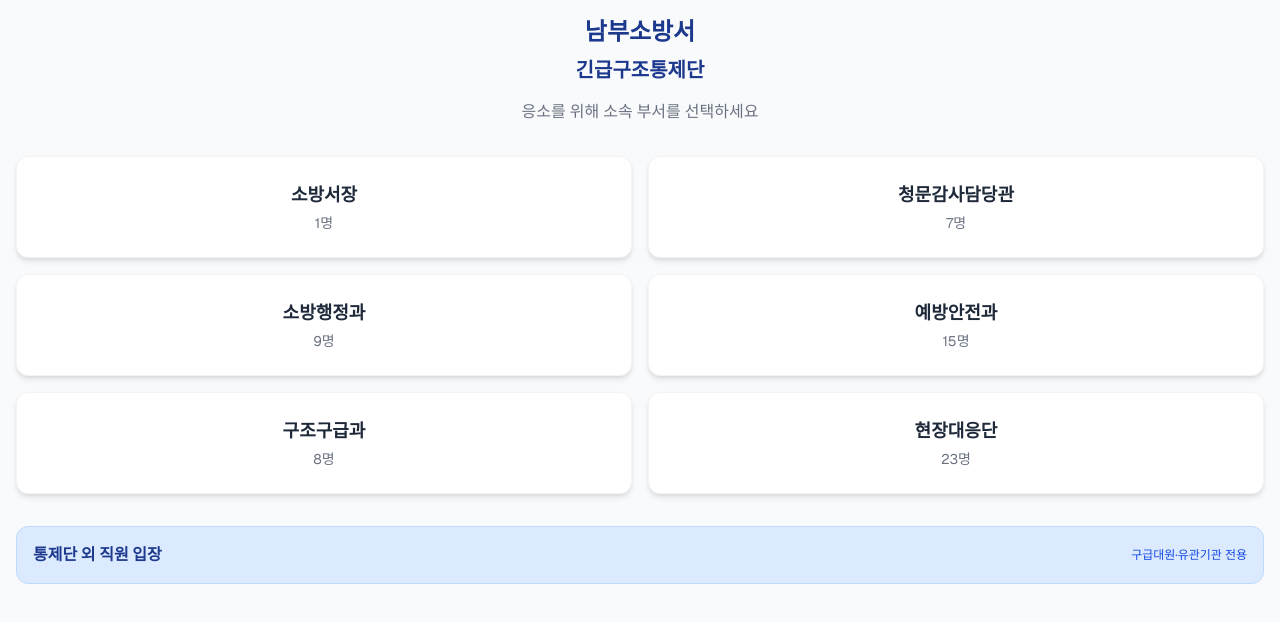
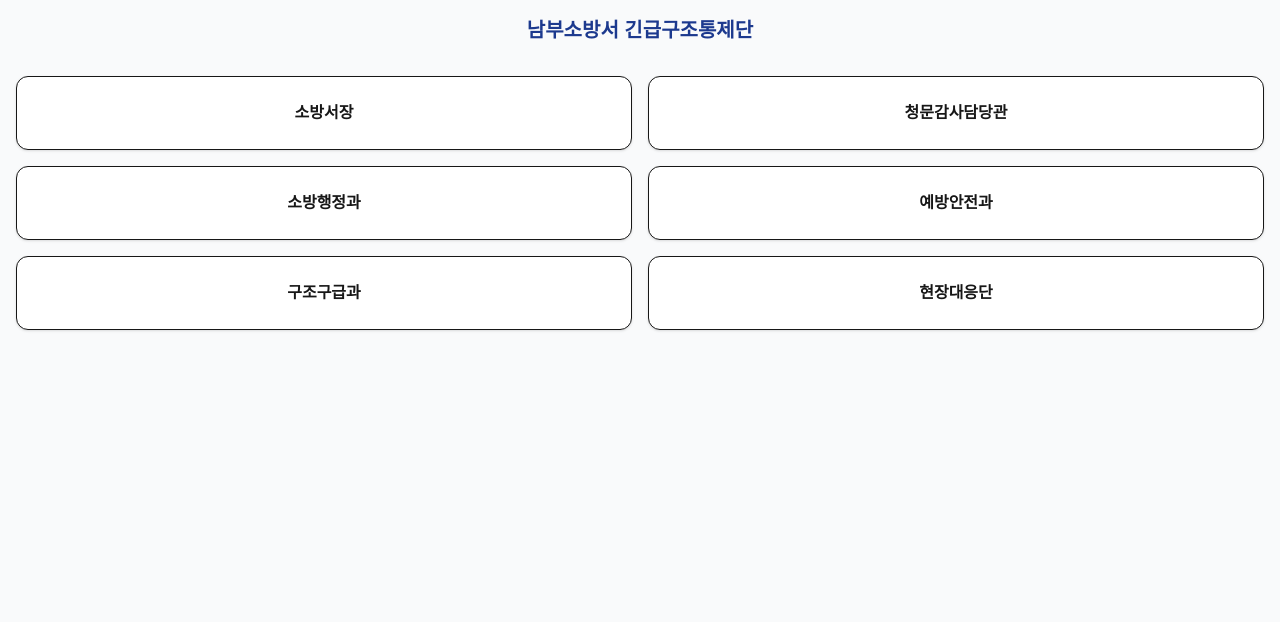
Before and after one commit to murder9900-maker/nambu-sos, a Next.js app: page / in a window 1280 px wide. Shown: the top 622 px of the page. Built offline with nearby package versions, Linux system fonts and the light colour scheme.

Commit message:
Update page.tsx

```diff
--- a/app/page.tsx
+++ b/app/page.tsx
@@ -3,8 +3,11 @@
 import { useState } from 'react';
 
 export default function Home() {
+  // 현재 보고 있는 화면을 관리 (메인 or 상세)
+  const [selectedDept, setSelectedDept] = useState<string | null>(null);
+
   const departments = [
-    { name: '소방서장', count: 1 },
+    { name: '소방서장', title: '소방정', person: '제용기' },
     { name: '청문감사담당관', count: 7 },
     { name: '소방행정과', count: 9 },
     { name: '예방안전과', count: 15 },
@@ -12,33 +15,41 @@ export default function Home() {
     { name: '현장대응단', count: 23 },
   ];
 
+  // 메인 화면
+  if (!selectedDept) {
+    return (
+      <div className="min-h-screen bg-gray-50 p-4">
+        <div className="text-center mb-8">
+          <h1 className="text-xl font-bold text-blue-900">남부소방서 긴급구조통제단</h1>
+        </div>
+        <div className="grid grid-cols-2 gap-4">
+          {departments.map((dept) => (
+            <button key={dept.name} onClick={() => setSelectedDept(dept.name)} className="bg-white p-6 rounded-xl shadow border text-center">
+              <div className="font-bold">{dept.name}</div>
+            </button>
+          ))}
+        </div>
+      </div>
+    );
+  }
+
+  // 소방서장 상세 화면 (주임님 캡처 화면 구현)
   return (
-    <div className="min-h-screen bg-gray-50 p-4 font-sans">
-      {/* 헤더 부분 */}
-      <div className="text-center mb-8">
-        <h1 className="text-2xl font-bold text-blue-900 mb-2">남부소방서</h1>
-        <h2 className="text-xl font-bold text-blue-900">긴급구조통제단</h2>
-        <p className="text-gray-500 mt-4">응소를 위해 소속 부서를 선택하세요</p>
+    <div className="min-h-screen bg-gray-50 p-4">
+      <button onClick={() => setSelectedDept(null)} className="mb-4 text-2xl">←</button>
+      <h2 className="text-center font-bold text-xl mb-6">소방서장</h2>
+
+      <div className="bg-white p-6 rounded-2xl shadow-sm border mb-6">
+        <div className="text-yellow-500 mb-2">★ 선택된 인원</div>
+        <div className="space-y-4">
+          <div className="flex justify-between"><span>직위</span><span className="font-bold">소방서장</span></div>
+          <div className="flex justify-between"><span>직급</span><span>소방정</span></div>
+          <div className="flex justify-between"><span>성명</span><span>제용기</span></div>
+          <div className="flex justify-between"><span>편성부서</span><span className="text-yellow-600">★ 긴급구조통제단장</span></div>
+        </div>
       </div>
 
-      {/* 부서 선택 버튼 그리드 */}
-      <div className="grid grid-cols-2 gap-4">
-        {departments.map((dept) => (
-          <button
-            key={dept.name}
-            className="bg-white p-6 rounded-xl shadow-md border border-gray-100 text-center hover:bg-blue-50 transition-colors"
-          >
-            <div className="text-lg font-bold text-gray-800">{dept.name}</div>
-            <div className="text-sm text-gray-500 mt-1">{dept.count}명</div>
-          </button>
-        ))}
-      </div>
-
-      {/* 하단 공통 영역 */}
-      <div className="mt-8 bg-blue-100 p-4 rounded-xl flex items-center justify-between border border-blue-200">
-        <span className="font-bold text-blue-900">통제단 외 직원 입장</span>
-        <span className="text-xs text-blue-700">구급대원·유관기관 전용</span>
-      </div>
+      <button className="w-full bg-blue-500 text-white p-4 rounded-xl font-bold text-lg">응소 완료</button>
     </div>
   );
 }
```
